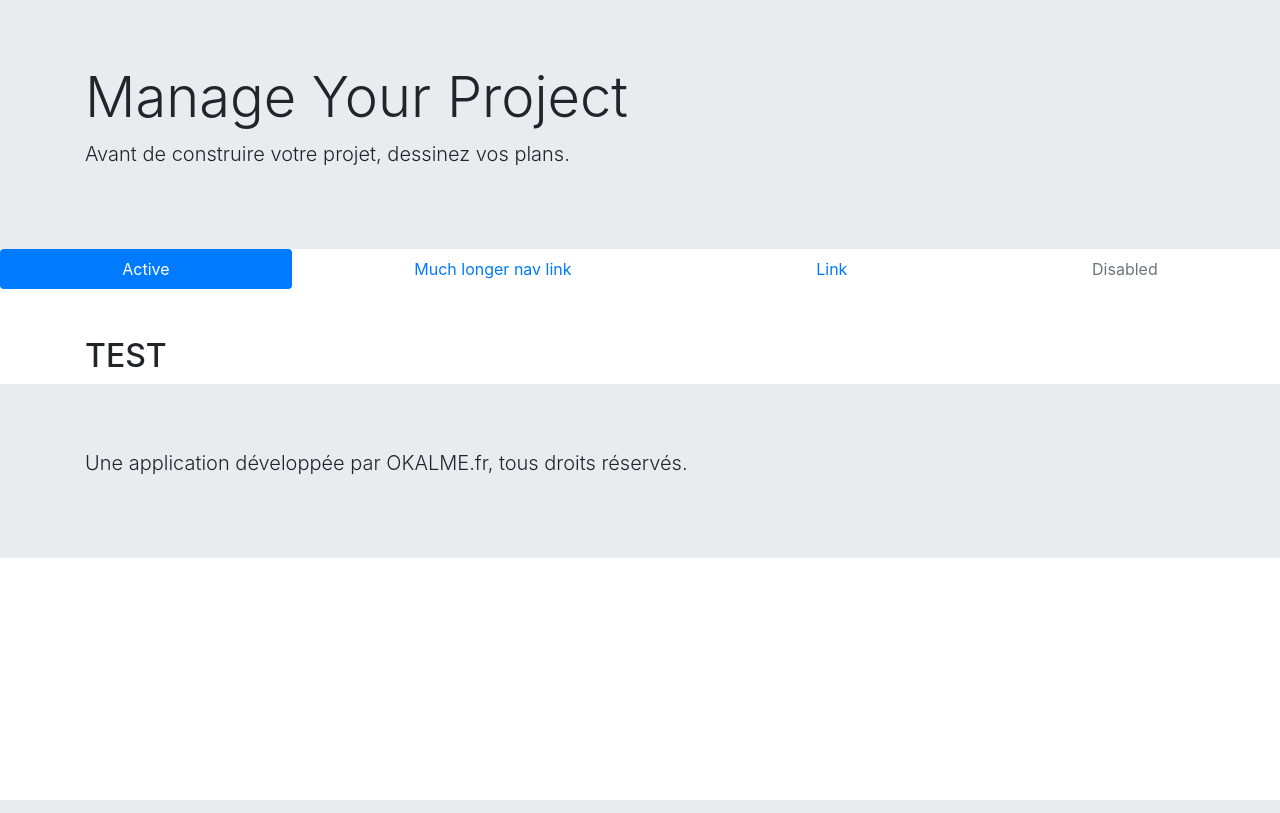
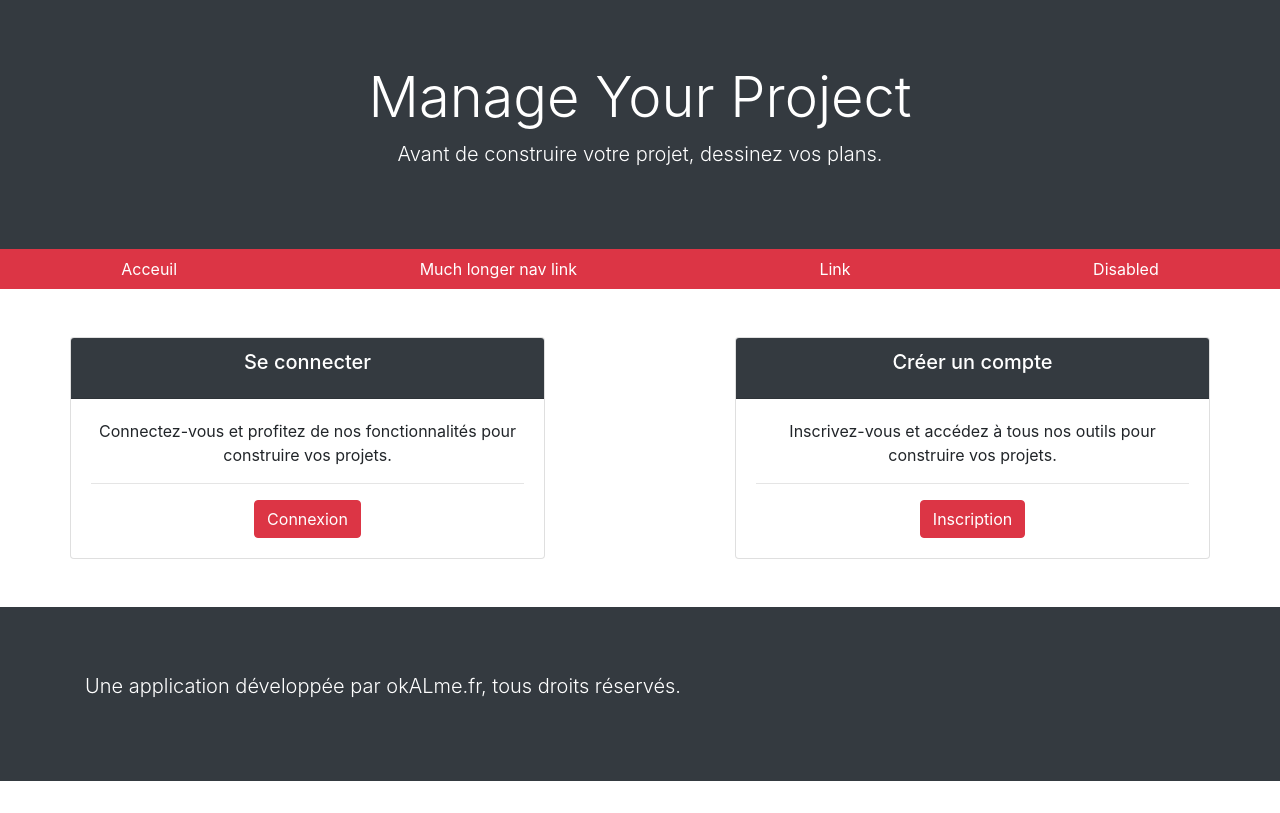
Before and after one commit to aurelielerouxel/myp, a Symfony app: template templates/myp/index.html.twig in a window 1280 px wide. Run offline with Twig, Linux system fonts and the light colour scheme; the template is opened without the code that fills it, so the values that code supplies are empty; some libraries are stand-ins or nearby versions.

Commit message:
correction

```diff
--- a/templates/myp/index.html.twig
+++ b/templates/myp/index.html.twig
@@ -3,5 +3,29 @@
 {% block title %}Acceuil{% endblock %}
 
 {% block main %}
-<h2>TEST</h2>
+
+    <div class="row justify-content-between">
+        <div class="card col-md-5 p-0 mb-5">
+            <div class="card-header bg-dark text-white text-center">
+                <h5 class="card-title">Se connecter</h5>
+            </div>
+            <div class="card-body text-center">
+                <p class="card-text">Connectez-vous et profitez de nos fonctionnalités pour construire vos projets.</p>
+                <hr>
+                <a href="#" class="btn btn-danger">Connexion</a>
+            </div>
+        </div>
+
+        <div class="card col-md-5 p-0 mb-5">
+            <div class="card-header bg-dark text-white text-center">
+                <h5 class="card-title">Créer un compte</h5>
+            </div>
+            <div class="card-body text-center">
+                <p class="card-text">Inscrivez-vous et accédez à tous nos outils pour construire vos projets.</p>
+                <hr>
+                <a href="#" class="btn btn-danger">Inscription</a>
+            </div>
+        </div>
+    </div>
+
 {% endblock %}
--- a/templates/template.html.twig
+++ b/templates/template.html.twig
@@ -2,25 +2,25 @@
 
 {% block body %}
 
-    <header class="jumbotron jumbotron-fluid mb-0">
-        <section class="container">
+    <header class="jumbotron jumbotron-fluid mb-0 bg-dark text-white">
+        <section class="container text-center">
             <h1 class="display-4">Manage Your Project</h1>
             <p class="lead">Avant de construire votre projet, dessinez vos plans.</p>
         </section>
     </header>
 
-    <nav class="nav nav-pills nav-fill mb-5">
+    <nav class="nav nav-pills nav-fill mb-5 bg-danger">
         <li class="nav-item">
-            <a class="nav-link active" href="#">Active</a>
+            <a class="nav-link text-white" href="{{ path("home") }}">Acceuil</a>
         </li>
         <li class="nav-item">
-            <a class="nav-link" href="#">Much longer nav link</a>
+            <a class="nav-link text-white" href="#">Much longer nav link</a>
         </li>
         <li class="nav-item">
-            <a class="nav-link" href="#">Link</a>
+            <a class="nav-link text-white" href="#">Link</a>
         </li>
         <li class="nav-item">
-            <a class="nav-link disabled" href="#" tabindex="-1" aria-disabled="true">Disabled</a>
+            <a class="nav-link text-white" href="#">Disabled</a>
         </li>
     </nav>
 
@@ -28,9 +28,9 @@
         {% block main %}{% endblock %}
     </main>
 
-    <footer class="jumbotron jumbotron-fluid">
+    <footer class="jumbotron jumbotron-fluid bg-dark text-white">
         <div class="container">
-            <p class="lead">Une application développée par OKALME.fr, tous droits réservés.</p>
+            <p class="lead">Une application développée par okALme.fr, tous droits réservés.</p>
         </div>
     </footer>
 
```
Also changed, not shown: migrations/Version20201124154827.php (added, +31 -0 lines), src/Entity/User.php (+17 -0 lines).
